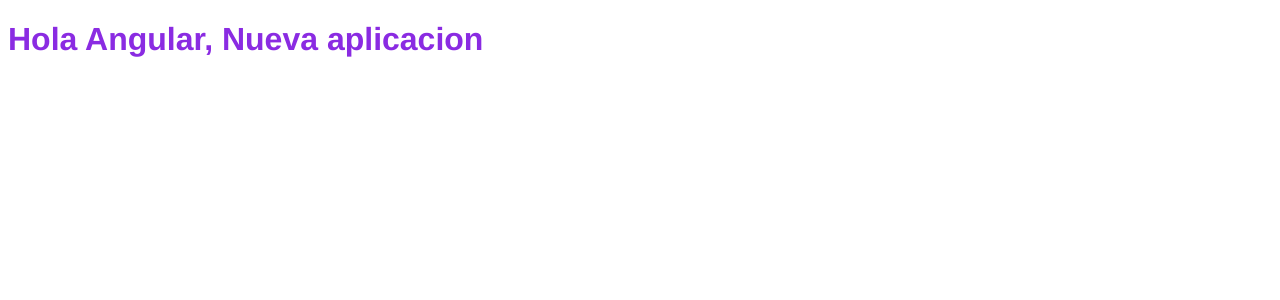
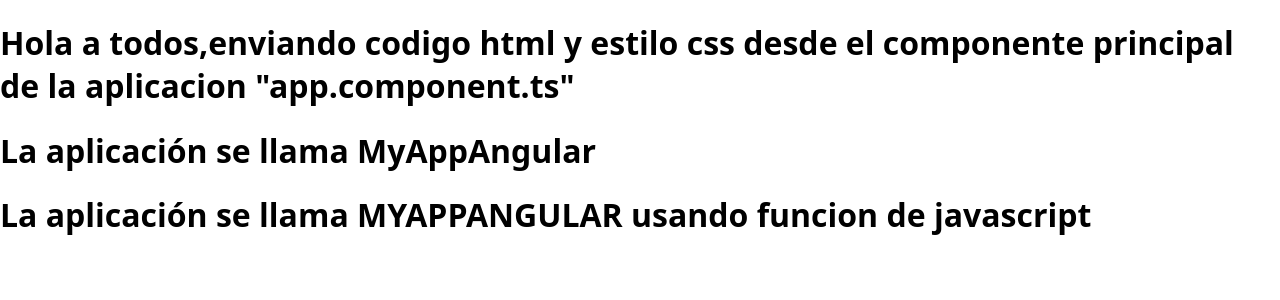
Before and after one commit to Ederam/utilidades-web, an Angular app in the folder AppAngular/MyAppAngular/: page / in a window 1280 px wide. Shown: the top 300 px of the page. Built offline with nearby package versions, Linux system fonts and the light colour scheme.

Commit message:
Adicion de codigo html, css en comp.ts, lectura variablas, ejecucion de codigo javascript, agregar estilos globales

```diff
--- a/AppAngular/MyAppAngular/src/app/app.component.ts
+++ b/AppAngular/MyAppAngular/src/app/app.component.ts
@@ -4,8 +4,15 @@
 @Component({
   selector: 'app-root',
   imports: [RouterOutlet],
-  templateUrl: './app.component.html',
-  styleUrl: './app.component.css'
+  // templateUrl: './app.component.html',
+  template: `
+  <h1>Hola a todos,enviando codigo html y estilo css desde el componente principal de la aplicacion "app.component.ts"</h1>
+  <h1>La aplicación se llama {{title}}</h1>
+  <h1>La aplicación se llama {{title.toUpperCase()}} usando funcion de javascript</h1>
+  `,
+  // styleUrl: './app.component.css'
+  styles: `h1{
+    color: azul}`
 })
 export class AppComponent {
   title = 'MyAppAngular';
--- a/AppAngular/MyAppAngular/src/styles.css
+++ b/AppAngular/MyAppAngular/src/styles.css
@@ -1 +1,9 @@
 /* You can add global styles to this file, and also import other style files */
+:root {
+    color-scheme: light dark;
+}
+
+body {
+    font-family: system-ui, -apple-system, BlinkMacSystemFont, 'Segoe UI', Roboto, Oxygen, Ubuntu, Cantarell, 'Open Sans', 'Helvetica Neue', sans-serif;
+    margin: 0;
+}
```
Also changed, not shown: 1 other file (tests, documents, lock files or other folders).
